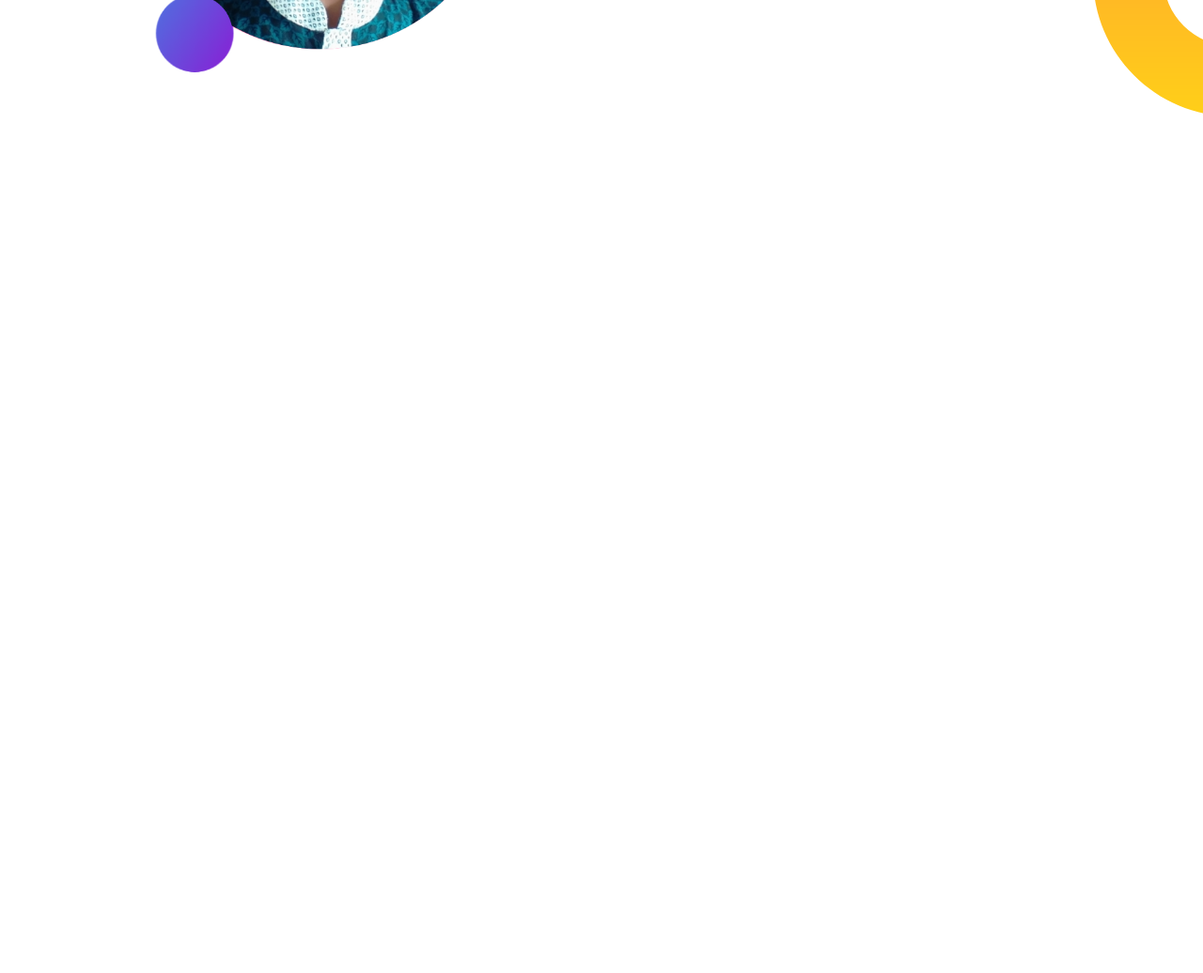
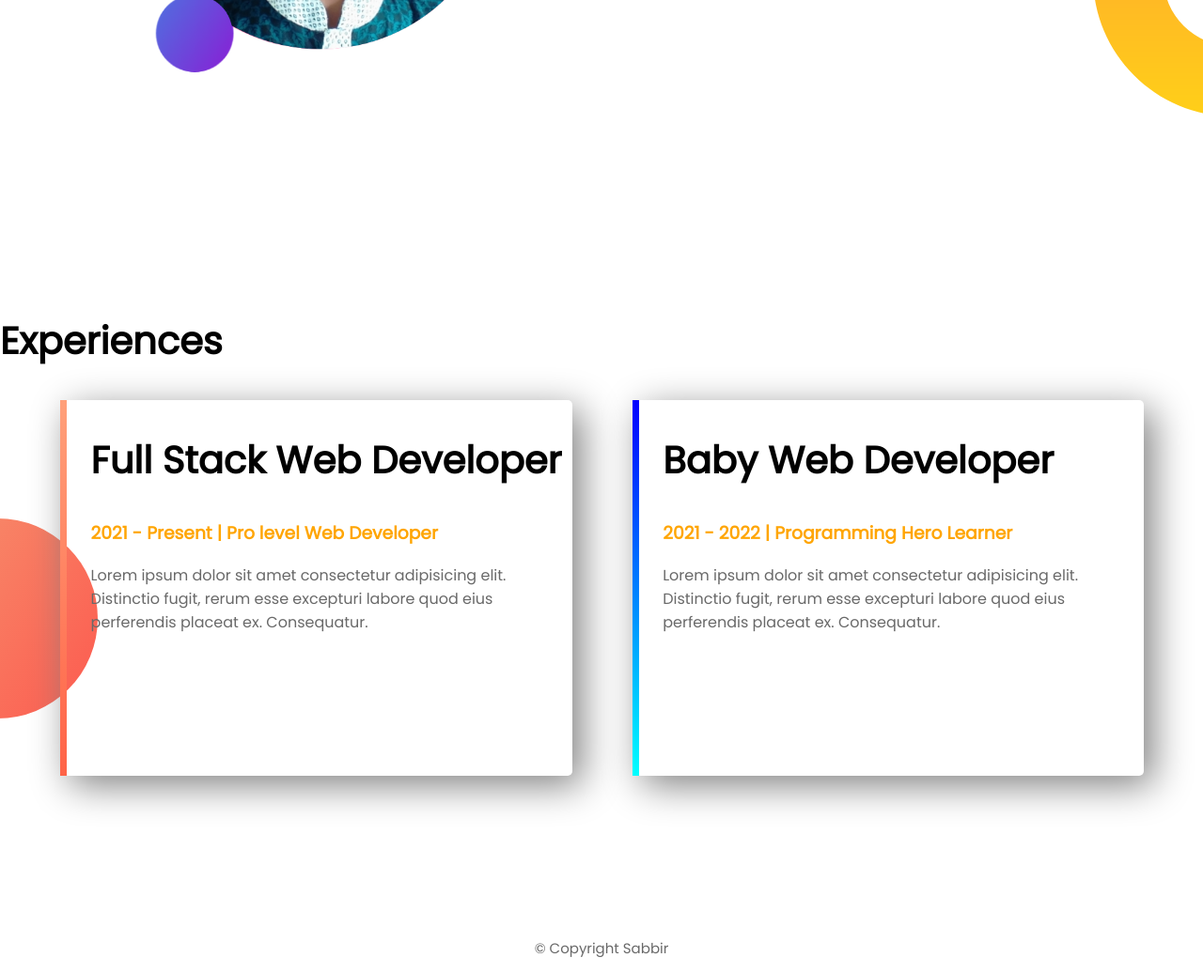
Before and after one commit to Sabbirn/web-protfolio, a plain HTML site: page index.html in a window 1280 px wide. Shown: the part 1000-2036 px from the top of the page at 94% size. Before the commit the page ends 1300 px from the top, so only its background shows below. Drawn offline with Linux system fonts and the light colour scheme.

Commit message:
Task Done

```diff
--- a/index.html
+++ b/index.html
@@ -14,7 +14,7 @@
         <div class="half-width">
             <h1>Welcome To</h1>
             <h1><span class="Sabbir">Sabbir</span> Website</h1>
-            <h3>World-Class Professional Web Dev...</h3>
+            <h3>World-Class Professional Web Developer</h3>
             <p>Lorem ipsum dolor sit amet consectetur adipisicing elit. Distinctio fugit, rerum esse excepturi labore quod eius perferendis placeat ex. Consequatur.</p>
             <a class="link-btn" href="#">HIRE ME</a>
         </div>
@@ -32,8 +32,26 @@
             <h2>Big Dream</h2>
             <h3>Become World's No. 1 Developer</h3>
             <p>Lorem ipsum dolor sit amet consectetur adipisicing elit. Distinctio fugit, rerum esse excepturi labore quod eius perferendis placeat ex. Consequatur.</p>
-            <a class="link-btn" href="#">DOWNLOAD RESUME</a>
+            <a class="link-btn" href="https://drive.usercontent.google.com/download?id=1WLf4U-HFDHvpeg6m4gOneI2W-nLodP0O&export=download&authuser=0&confirm=t&uuid=67c8aa30-39ef-4939-9a8a-1333d5fd3372&at=APZUnTUsOF5K5W8-TwdZgASxiN2O:1692978565722">DOWNLOAD RESUME</a>
         </div>
     </section>
+
+    <section class="experience-area">
+        <h2>Experiences</h2>
+        <div id="full-stack" class="half-width single-experience">
+            <h2>Full Stack Web Developer</h2>
+            <h3 class="Sabbir">2021 - Present | Pro level Web Developer</h3>
+            <p>Lorem ipsum dolor sit amet consectetur adipisicing elit. Distinctio fugit, rerum esse excepturi labore quod eius perferendis placeat ex. Consequatur.</p>
+
+        </div>
+        <div id="baby-web" class="half-width single-experience">
+            <h2>Baby Web Developer</h2>
+            <h3 class="Sabbir">2021 - 2022 | Programming Hero Learner</h3>
+            <p>Lorem ipsum dolor sit amet consectetur adipisicing elit. Distinctio fugit, rerum esse excepturi labore quod eius perferendis placeat ex. Consequatur.</p>
+        </div>
+    </section>
+    <footer>
+        <p>© Copyright Sabbir</p>
+    </footer>
 </body>
 </html>
--- a/style.css
+++ b/style.css
@@ -48,3 +48,27 @@ section{
     background-repeat: no-repeat;
     background-position: right;
 }
+.single-experience{
+    box-shadow: 10px 10px 40px gray;
+    border-radius: 5px;
+    height: 80%;
+}
+.experience-area{
+    background-image: url(images/exp-bg.png);
+    background-repeat: no-repeat;
+    background-position: left;
+}
+#full-stack{
+    border-left: 7px solid;
+    border-image: linear-gradient(lightSalmon, tomato);
+    border-image-slice: 1;
+}
+#baby-web{
+    border-left: 7px solid;
+    border-image: linear-gradient(blue, cyan);
+    border-image-slice: 1;
+}
+footer p{
+    text-align: center;
+    font-size: 15px;
+}
```
